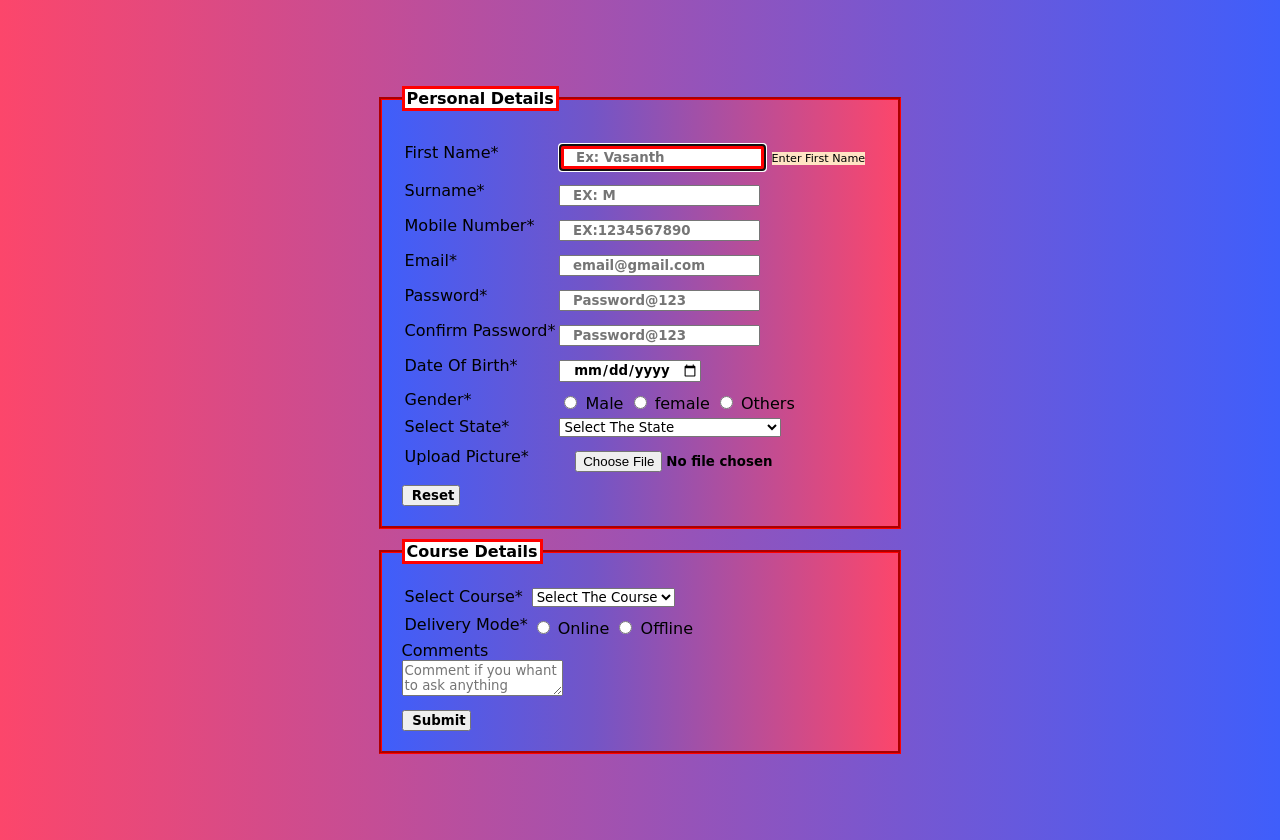
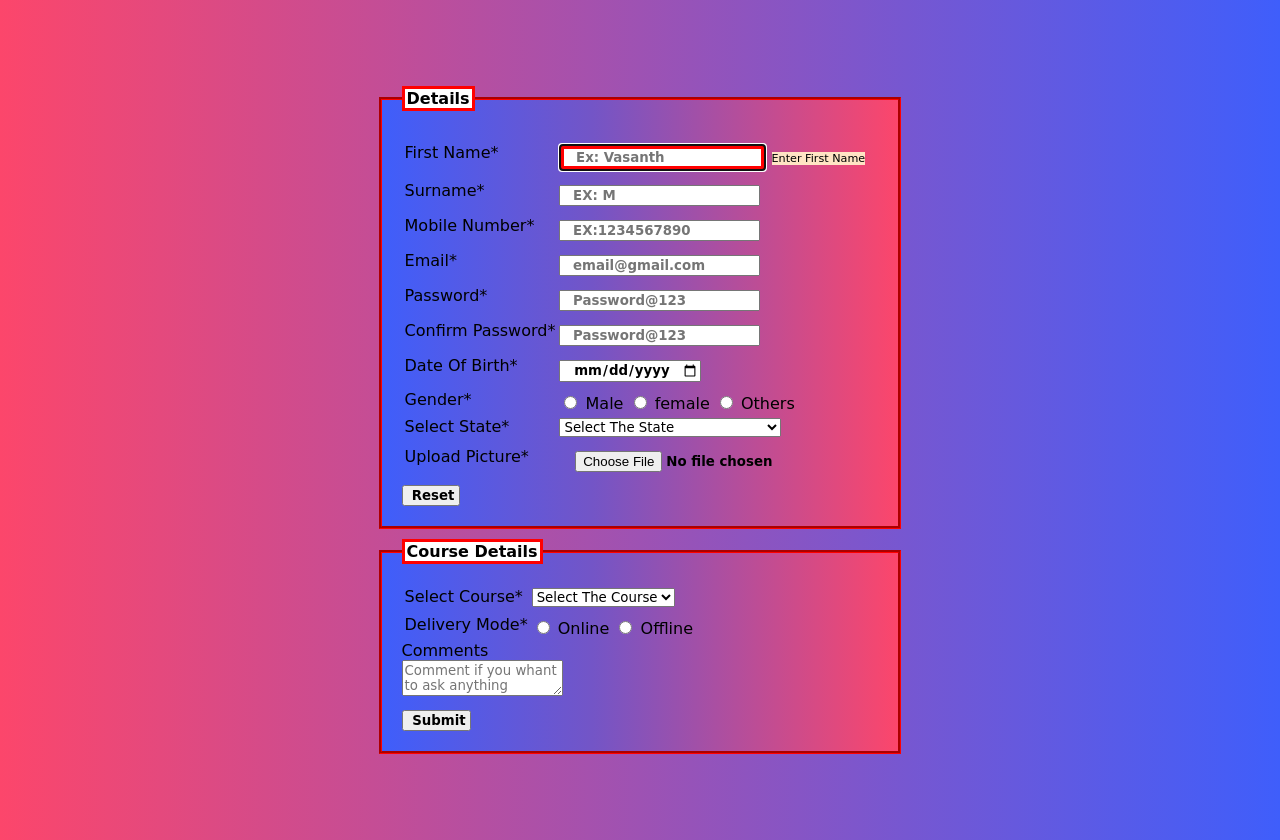
Before and after one commit to VasanthMuthupandiyan/Form.github.io, a plain HTML site: page index.html in a window 1280 px wide. Drawn offline with Linux system fonts and the light colour scheme; a web font is replaced by a local one.

Commit message:
index.html

```diff
--- a/index.html
+++ b/index.html
@@ -18,7 +18,7 @@
    <body>
       <form action="Response.html">
          <fieldset>
-            <legend>Personal Details</legend>
+            <legend>Details</legend>
             <table>
                <tr>
                   <td><label for="">First Name*</label></td>
```
